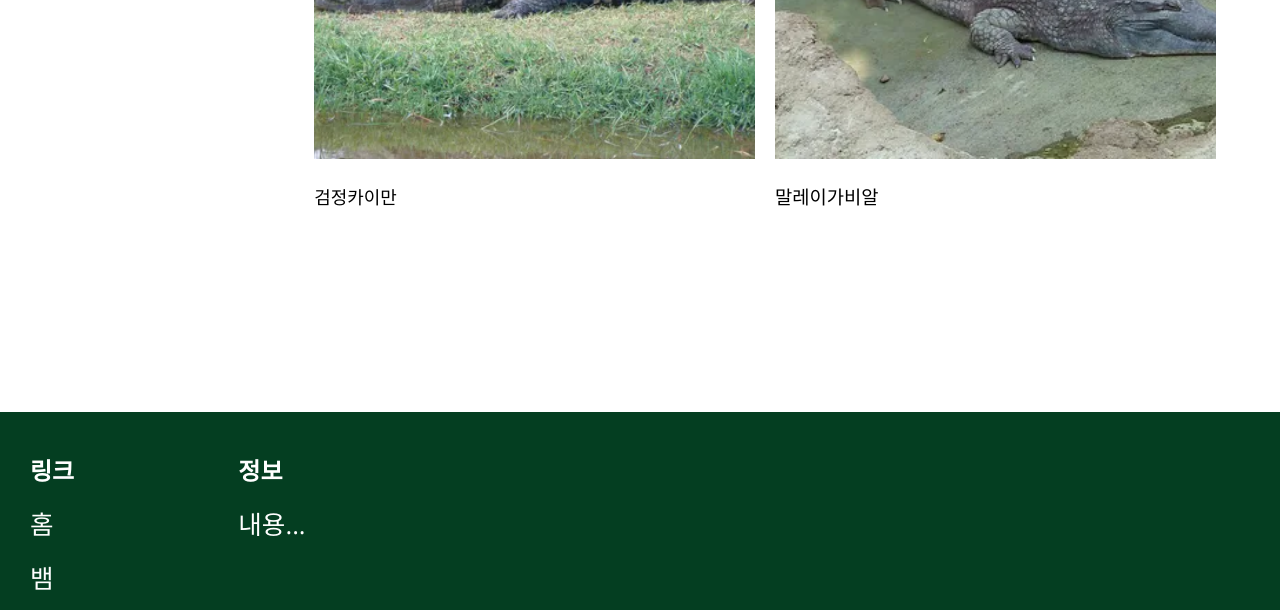
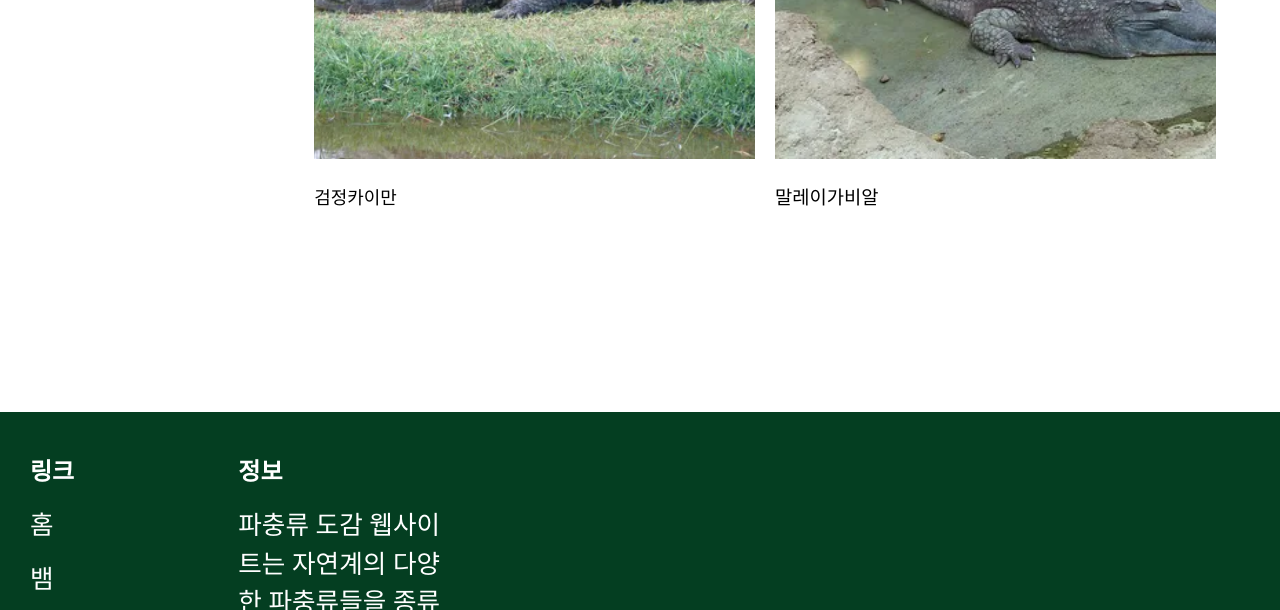
Before and after one commit to smw06/team_web, a plain HTML site: page team.html in a window 1280 px wide. Shown: the part 4727-5337 px from the top of the page. Drawn offline with nearby package versions, Linux system fonts and the light colour scheme; some packages are replaced by stand-ins of ours; a script that the page names is missing.

Commit message:
Update team.html

```diff
--- a/team.html
+++ b/team.html
@@ -331,7 +331,7 @@
               정보
             </h4>
             <p>
-              내용...
+              파충류 도감 웹사이트는 자연계의 다양한 파충류들을 종류별로 아우르는 자세한 정보를 제공합니다.
             </p>
           </div>
         </div>
```
